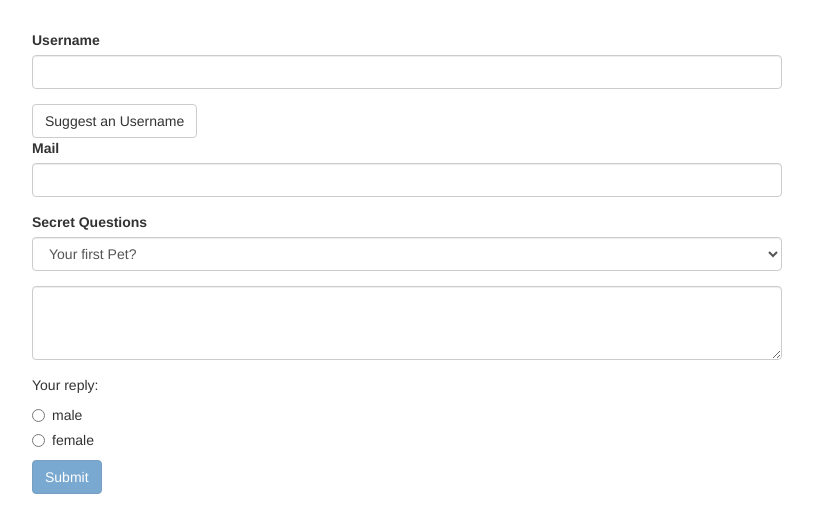
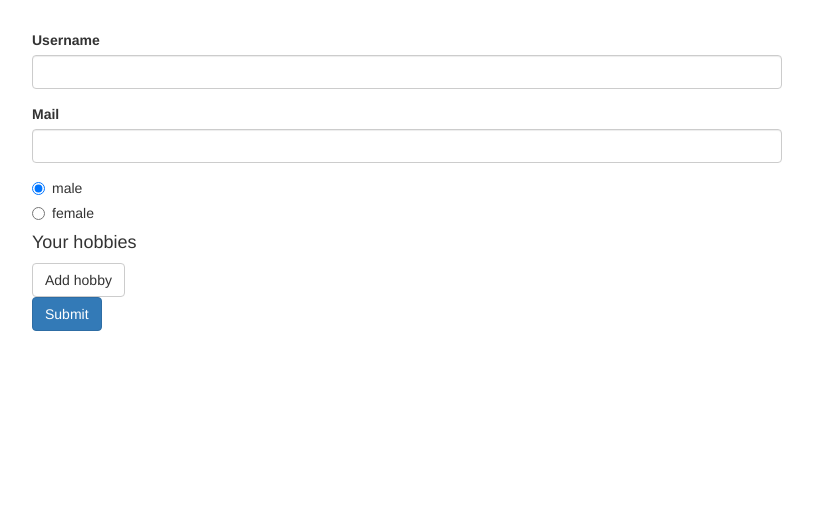
Before and after one commit to Chillten/forms-td-start, an Angular app: page / in a window 1280 px wide. Shown: the top 532 px of the page, without its empty margins (233-1046 px from the left). Built offline with nearby package versions, Linux system fonts and the light colour scheme.

Commit message:
Reactive form

```diff
--- a/src/app/app.component.html
+++ b/src/app/app.component.html
@@ -1,50 +1,35 @@
 <div class="container">
   <div class="row">
     <div class="col-xs-12 col-sm-10 col-md-8 col-sm-offset-1 col-md-offset-2">
-      <form (submit)="onSubmit()" #f="ngForm">
-        <div id="user-data" ngModelGroup="userData">
+      <form [formGroup]="signupForm">
+        <div id="user-data">
           <div class="form-group">
             <label for="username">Username</label>
-            <input type="text" id="username" class="form-control" ngModel name="username" required>
+            <input type="text" id="username" formControlName="username" class="form-control">
+            <span *ngIf="!signupForm.get('username').valid && signupForm.get('username').touched">Please enter a valid username!</span>
           </div>
-          <button class="btn btn-default" type="button" (click)="suggestUserName()">Suggest an Username</button>
           <div class="form-group">
             <label for="email">Mail</label>
-            <input type="email" id="email" class="form-control" ngModel name="email" required email #email="ngModel">
-            <span class="help-block" *ngIf="!email.valid && email.touched">Please enter a valid email!</span>
+            <input type="email" id="email" formControlName="email" class="form-control">
+            <span *ngIf="!signupForm.get('email').valid && signupForm.get('email').touched">Please enter a valid email!</span>
           </div>
         </div>
-        <div class="form-group">
-          <label for="secret">Secret Questions</label>
-          <select id="secret" class="form-control"
-                  [ngModel]="'pet'" name="secret">
-            <option value="pet">Your first Pet?</option>
-            <option value="teacher">Your first teacher?</option>
-          </select>
-        </div>
-        <div class="form-group">
-          <textarea name="questionAnswer" rows="3" [(ngModel)]="answer" class="form-control"></textarea>
-        </div>
-        <p>Your reply: {{ answer }}</p>
         <div class="radio" *ngFor="let gender of genders">
           <label>
-            <input type="radio" name="gender" ngModel [value]="gender" required>
+            <input type="radio" name="gender" formControlName="gender" [value]="gender">
             {{ gender }}
           </label>
         </div>
-        <button class="btn btn-primary" type="submit"
-        [disabled]="!f.valid">Submit</button>
+        <div formArrayName="hobbies">
+          <h4>Your hobbies</h4>
+          <button class="btn btn-default" type="button" (click)="addHobby()">Add hobby</button>
+          <div class="form-group" *ngFor="let hobbyControl of signupForm.get('hobbies').controls; let i = index">
+            <input type="text" class="form-control" [formControlName]="i">
+          </div>
+        </div>
+        <span *ngIf="!signupForm.valid && signupForm.touched">Please enter a valid data!</span>
+        <button class="btn btn-primary" type="submit" (click)="onSubmit()">Submit</button>
       </form>
     </div>
   </div>
-  <div class="row" *ngIf="f._submitted">
-    <div class="col-md-12">
-      <p>name: {{user.name}}</p>
-      <p>email: {{user.email}}</p>
-      <p>secret: {{user.secret}}</p>
-      <p>answer: {{user.answer}}</p>
-      <p>gender: {{user.gender}}</p>
-    </div>
-  </div>
-
 </div>
--- a/src/app/app.component.ts
+++ b/src/app/app.component.ts
@@ -1,45 +1,32 @@
-import { Component, ViewChild } from '@angular/core';
-import { NgForm } from '@angular/forms';
+import { Component, OnInit } from '@angular/core';
+import { FormArray, FormControl, FormGroup, Validators } from '@angular/forms';
 
 @Component({
   selector: 'app-root',
   templateUrl: './app.component.html',
   styleUrls: ['./app.component.css']
 })
-export class AppComponent {
-  @ViewChild('f') form: NgForm;
-  answer: string;
+export class AppComponent implements OnInit {
+
   genders = ['male', 'female'];
 
-  user = {
-    name: '',
-    email: '',
-    secret: '',
-    answer: '',
-    gender: ''
-  };
+  signupForm: FormGroup;
 
-  suggestUserName() {
-    const suggestedName = 'Superuser';
-    this.form.form.patchValue({
-      userData: {
-        username: suggestedName
-      }
-    })
+  ngOnInit(): void {
+    this.signupForm = new FormGroup({
+      username: new FormControl(null, Validators.required),
+      email: new FormControl(null, [Validators.email, Validators.required]),
+      gender: new FormControl('male'),
+      hobbies: new FormArray([])
+    });
   }
 
-  // onSubmit(form: NgForm) {
-  //   console.log(form);
-  // }
+  onSubmit() {
+    console.log(this.signupForm);
+  }
 
-  onSubmit() {
-    console.log(this.form);
-    this.user.name = this.form.value.userData.username;
-    this.user.email = this.form.value.userData.email;
-    this.user.secret = this.form.value.secret;
-    this.user.answer = this.form.value.questionAnswer;
-    this.user.gender = this.form.value.gender;
-
-    this.form.reset();
+  addHobby() {
+    const control = new FormControl(null, Validators.required);
+    (<FormArray>this.signupForm.get('hobbies')).push(control);
   }
 }
--- a/src/app/app.module.ts
+++ b/src/app/app.module.ts
@@ -1,6 +1,6 @@
 import { BrowserModule } from '@angular/platform-browser';
 import { NgModule } from '@angular/core';
-import { FormsModule } from '@angular/forms';
+import { ReactiveFormsModule } from '@angular/forms';
 import { HttpModule } from '@angular/http';
 
 import { AppComponent } from './app.component';
@@ -11,7 +11,7 @@ import { AppComponent } from './app.component';
   ],
   imports: [
     BrowserModule,
-    FormsModule,
+    ReactiveFormsModule,
     HttpModule
   ],
   providers: [],
```
